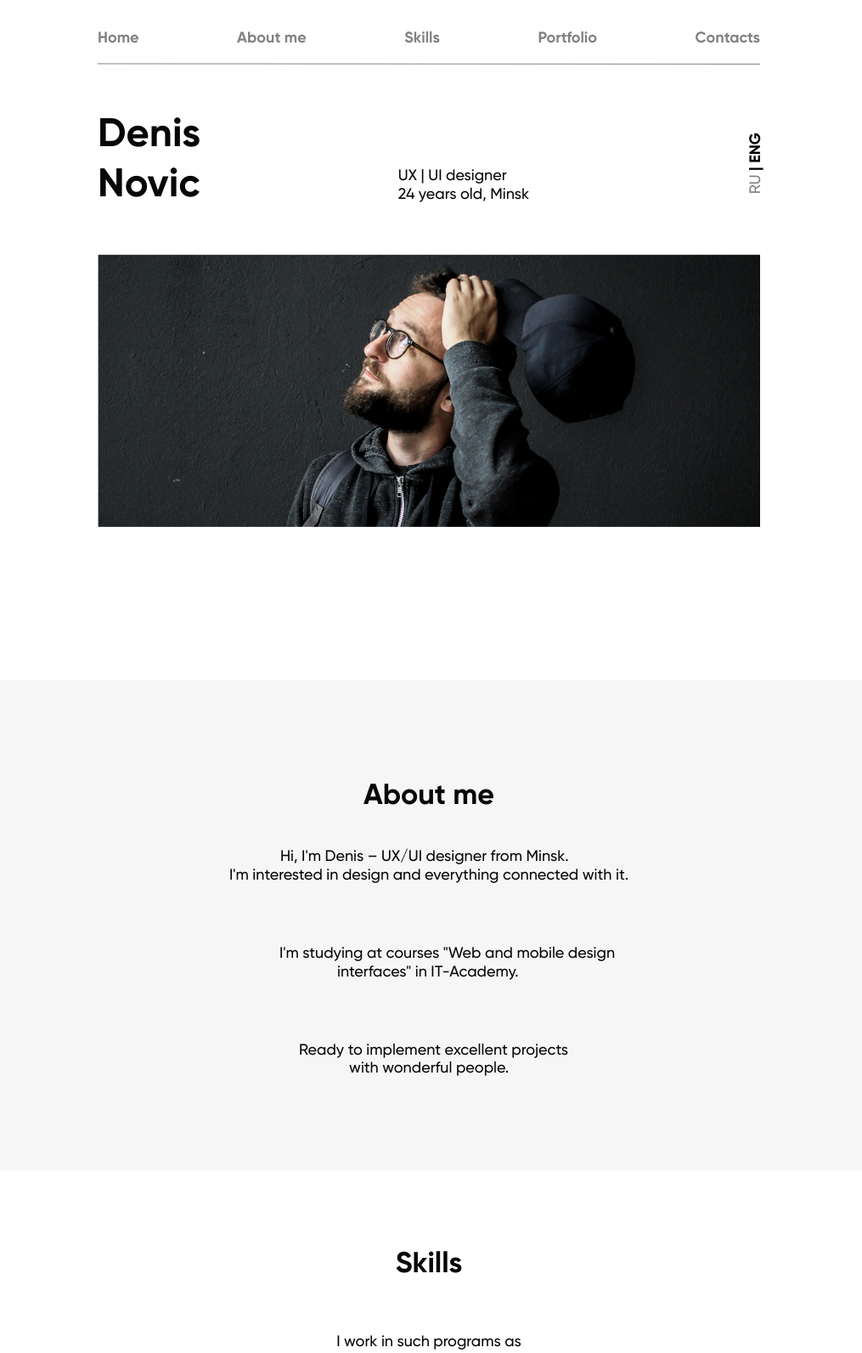
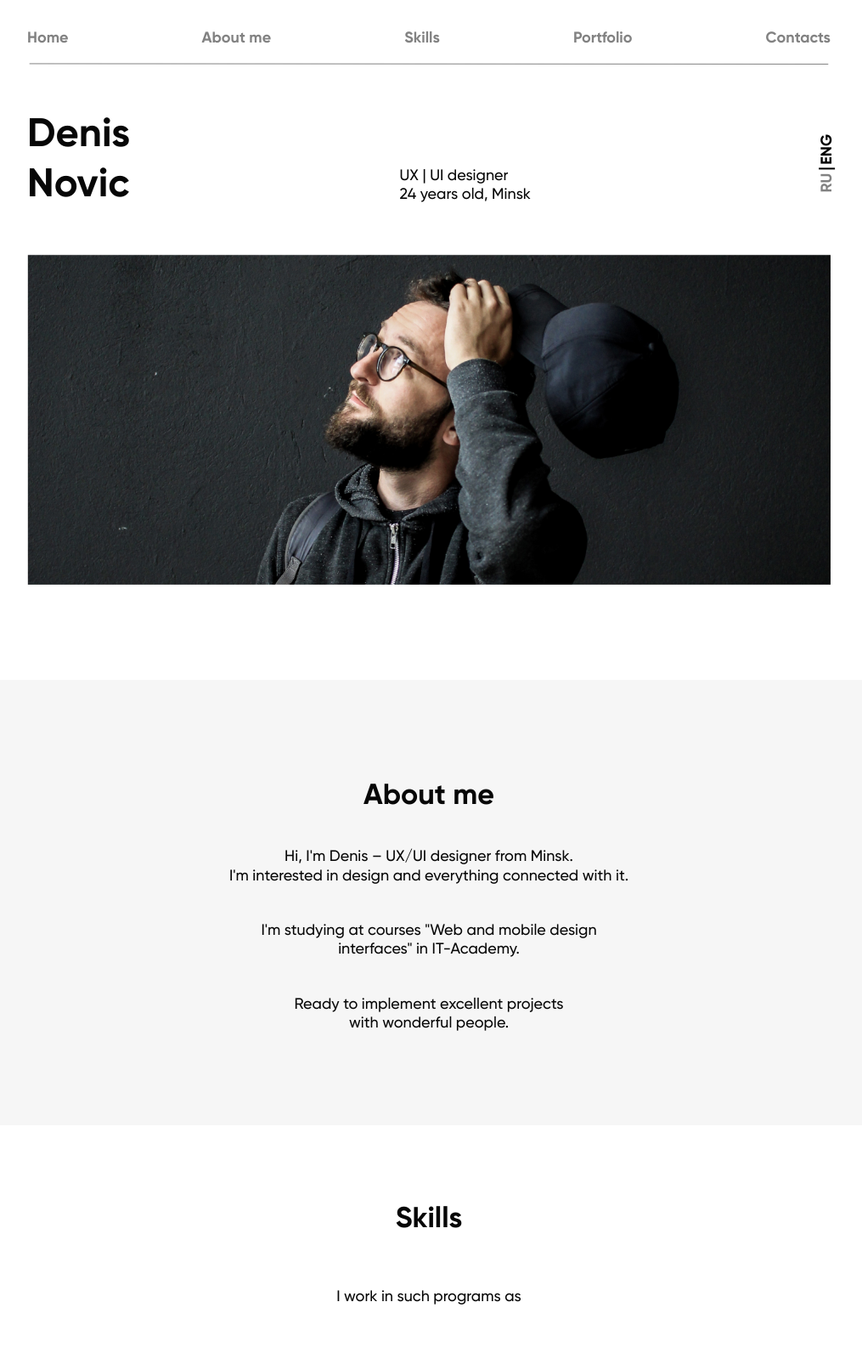
Before and after one commit to CHEREAL/my-work--1-Denis-Novic, a plain HTML site: page index.html in a window 1280 px wide. Shown: the top 1592 px of the page at 85% size, without its empty margins (135-1150 px from the left). Drawn offline with Linux system fonts and the light colour scheme; files whose address does not match are found by name.

Commit message:
tamplate DN

```diff
--- a/css/main.css
+++ b/css/main.css
@@ -20,8 +20,8 @@ body {
 }
 
 .container {
-  max-width: 1440px;
-  padding: 0 250px;
+  max-width: 946px;
+
   margin: 0 auto;
 }
 
@@ -51,14 +51,37 @@ body {
   line-height: 22px;
   margin-bottom: 6px;
 }
-.header__lang {
+.header__lang-row {
+  display: flex;
+  align-items: center;
   margin-right: -30px;
   color: #828282;
   margin-bottom: 42px;
   transform: rotate(-90deg);
 }
-b {
-  color: black;
+.header__lang,
+.header__lang--active {
+  font-weight: 700;
+  display: flex;
+  align-items: center;
+}
+.header__lang::after,
+.header__lang--active::after {
+  content: "";
+  margin: 0 4px;
+  width: 2px;
+  height: 19px;
+  background-color: #000000;
+}
+.header__lang:last-child::after,
+.header__lang--active:last-child::after {
+  display: none;
+}
+.header__lang {
+  color: #828282;
+}
+.header__lang--active {
+  color: #000000;
 }
 .header__img {
   width: 100%;
@@ -89,6 +112,7 @@ b {
   background-position: center;
 }
 .nav__list a {
+  transition: color 0.5s;
   color: #828282;
 }
 .nav__list a:hover {
@@ -114,28 +138,11 @@ b {
 }
 
 .about__text {
+  height: 218px;
   display: flex;
   flex-direction: column;
-  row-gap: 20px;
-  align-items: center;
-  font-size: 18px;
-  font-weight: 500;
-  justify-content: center;
-  line-height: 21.83px;
-}
-
-.text_1 {
-  margin-bottom: 50px;
-  text-indent: 60px;
-}
-.text_2 {
-  text-indent: -68px;
-  margin-bottom: 50px;
-  margin-left: 111px;
-}
-.text_3 {
-  margin-left: 70px;
-  text-indent: -59px;
+  text-align: center;
+  justify-content: space-between;
 }
 
 /* Skills */
@@ -173,6 +180,7 @@ b {
   align-items: center;
 }
 .item__icon {
+  object-fit: contain;
   width: 89px;
   height: 88px;
 }
@@ -348,47 +356,6 @@ b {
 /* media */
 
 @media (max-width: 1000px) {
-  .container {
-    padding: 0 29px;
-  }
-  /* .nav--mobile {
-    position: fixed;
-    left: 0;
-    top: 0;
-    width: 100%;
-    height: 100%;
-    z-index: 99;
-    background-color: #ffffff;
-    padding: 66px 28px 28px 28px;
-    flex-direction: column;
-  }
-  .nav__list {
-    display: none;
-  }
-  .nav__tooggle {
-    display: block;
-    position: absolute;
-    right: 27px;
-    top: 71px;
-  }
-  .nav__list::after {
-    display: none;
-  }
-  .nav--mobile .nav__list {
-    display: flex;
-    flex-direction: column;
-    row-gap: 70px;
-    font-size: 34px;
-    line-height: 42px;
-    color: #828282;
-  }
-  .nav--mobile .nav__toogle {
-    position: fixed;
-    top: 65px;
-    right: 75px;
-    width: 22px;
-    height: 22px;
-  } */
   .skills__columns {
     flex-wrap: wrap;
     row-gap: 81px;
@@ -457,7 +424,7 @@ b {
     bottom: 37px;
     right: 30px;
   }
-  .header__lang {
+  .header__lang-row {
     display: none;
   }
   .header__img--mobile {
@@ -476,6 +443,9 @@ b {
   }
   .about__top {
     margin-bottom: 29px;
+  }
+  .about__text {
+    row-gap: 40px;
   }
   .skills {
     padding: 83px 0 98px 0;
@@ -556,6 +526,9 @@ b {
 }
 
 @media (max-width: 400px) {
+  .about__text {
+    height: auto;
+  }
   .footer__btn {
     padding: 9px 73px;
   }
--- a/index.html
+++ b/index.html
@@ -14,11 +14,11 @@
         <div class="header__top">
           <nav class="nav">
             <ul class="nav__list">
-              <a href="#!" class="active">Home</a>
-              <a href="#!" class="active">About me</a>
-              <a href="#!" class="active">Skills</a>
-              <a href="#!" class="active">Portfolio</a>
-              <a href="#!" class="active">Contacts</a>
+              <li><a href="#!" class="active">Home</a></li>
+              <li><a href="#!" class="active">About me</a></li>
+              <li><a href="#!" class="active">Skills</a></li>
+              <li><a href="#!" class="active">Portfolio</a></li>
+              <li><a href="#!" class="active">Contacts</a></li>
             </ul>
             <button type="button" class="nav__tooggle">
               <div class="menu-icon-wrapper">
@@ -40,8 +40,9 @@
               24 years old, Minsk
             </p>
           </div>
-          <div class="header__lang">
-            <p>RU <b> | ENG</b></p>
+          <div class="header__lang-row">
+            <span class="header__lang">RU</span>
+            <span class="header__lang--active">ENG</span>
           </div>
         </div>
 
@@ -62,7 +63,7 @@
       <section class="about">
         <div class="container">
           <div class="about__top">
-            <h1 class="about__title">About me</h1>
+            <h2 class="about__title">About me</h1>
           </div>
           <div class="about__text">
             <p class="text_1">
@@ -85,7 +86,7 @@
         <div class="container">
           <div class="skills__top">
             <div class="skills__title">
-              <h1 class="title__top">Skills</h1>
+              <h2 class="title__top">Skills</h1>
             </div>
             <div class="skills__text">
               <p>I work in such programs as</p>
@@ -100,7 +101,7 @@
                 alt="photoshop"
               />
               <div class="item__title">
-                <h1 class="title">Adobe photoshop</h1>
+                <h2 class="title">Adobe photoshop</h1>
               </div>
               <img class="item__stars" src="./img/scills/stars photoshop.png" />
             </div>
@@ -113,7 +114,7 @@
                 Illustrator"
               />
               <div class="item__title">
-                <h1 class="title">Adobe Illustrator</h1>
+                <h2 class="title">Adobe Illustrator</h1>
               </div>
               <img class="item__stars" src="./img/scills/stars ai.png" />
             </div>
@@ -126,7 +127,7 @@
                 After Effects"
               />
               <div class="item__title">
-                <h1 class="title">Adobe After Effects</h1>
+                <h2 class="title">Adobe After Effects</h1>
               </div>
               <img class="item__stars" src="./img/scills/stars ai.png" />
             </div>
@@ -138,7 +139,7 @@
                 alt="figma"
               />
               <div class="item__title">
-                <h1 class="title">Figma<br /><br /></h1>
+                <h2 class="title">Figma<br /><br /></h1>
               </div>
               <img class="item__stars" src="./img/scills/stars figma.png" />
             </div>
@@ -149,7 +150,7 @@
       <section class="portfolio">
         <div class="container">
           <div class="porfolio__title">
-            <h1 class="title">Portfolio</h1>
+            <h2 class="title">Portfolio</h1>
           </div>
 
           <div class="portfolio__content">
@@ -206,7 +207,7 @@
       <div class="container">
         <div class="footer__top">
           <div class="footer__title">
-            <h1 class="footer__title title">Contacts</h1>
+            <h2 class="footer__title title">Contacts</h1>
           </div>
           <div class="footer__text">
             <p>
```
